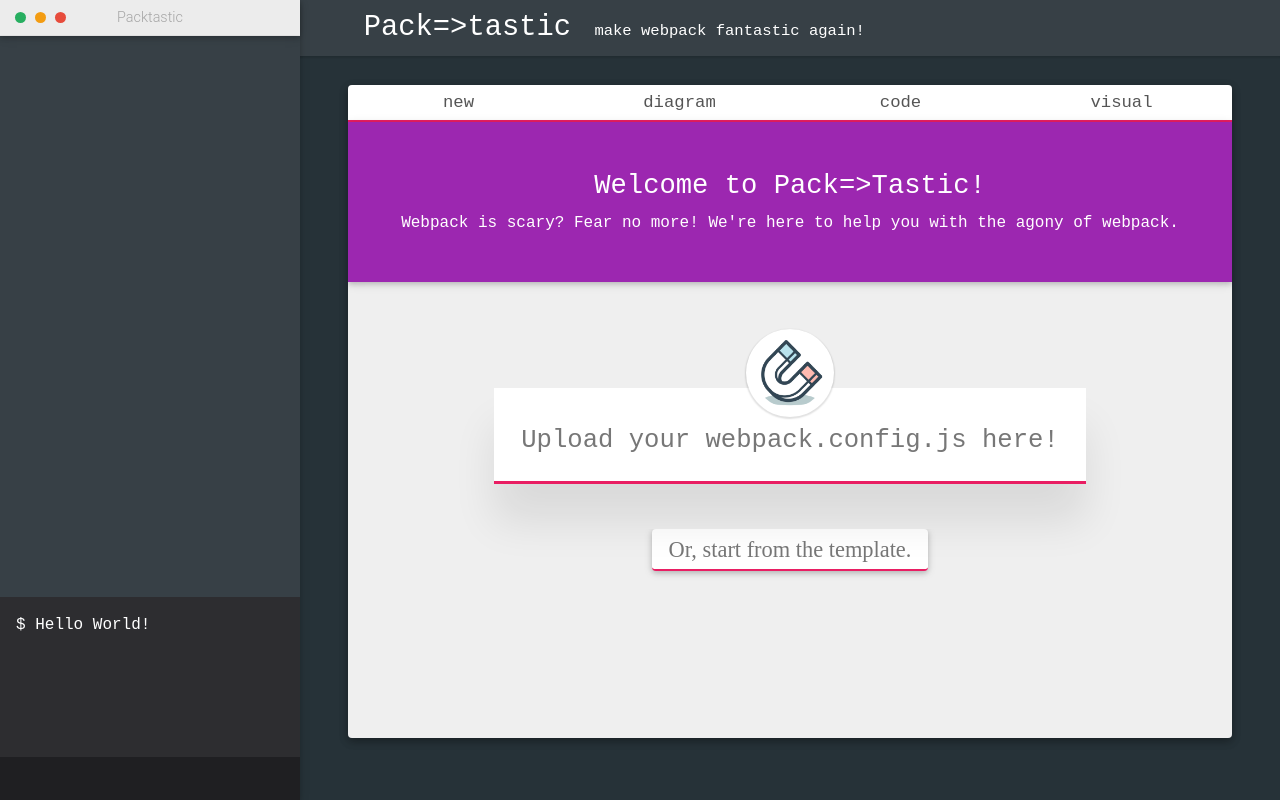
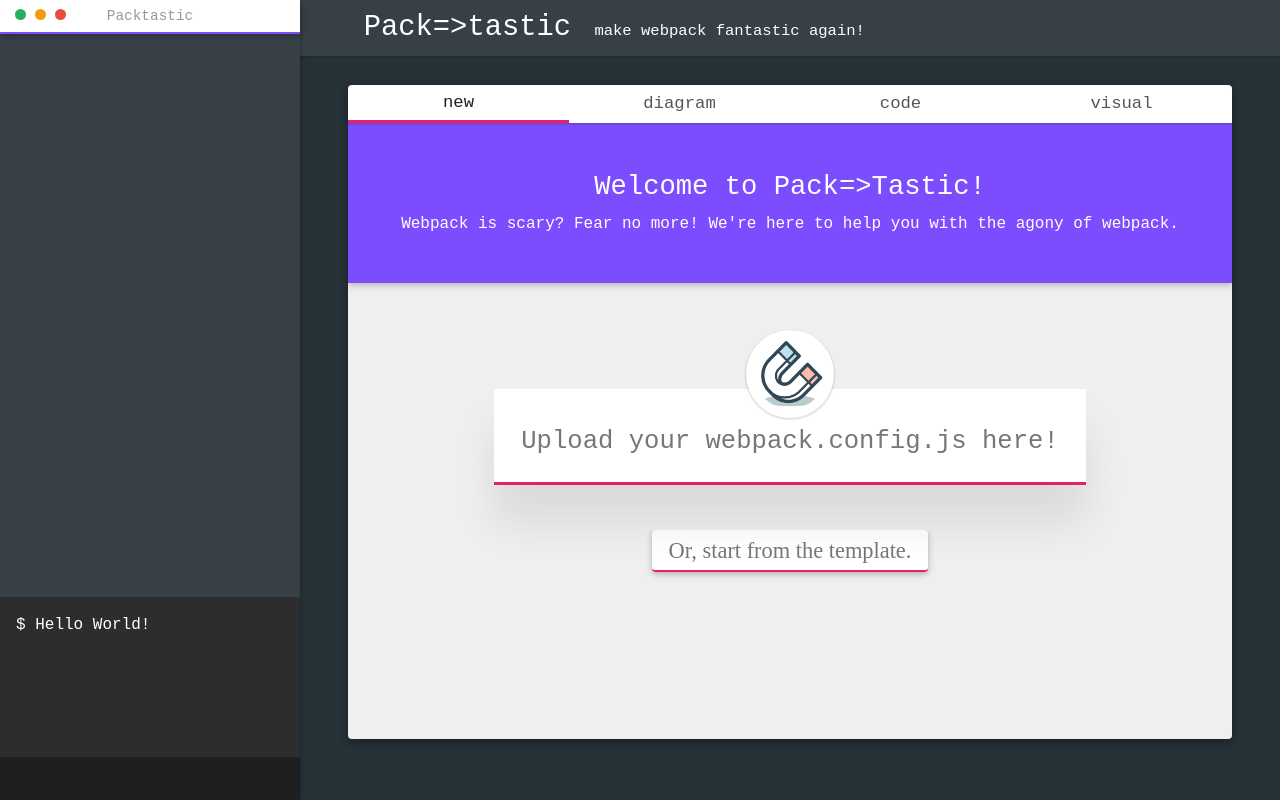
Before and after one commit to heypoom/pwahacks, a React app: page /new in a window 1280 px wide. Built offline with nearby package versions, Linux system fonts and the light colour scheme; a web font is replaced by a local one.

Commit message:
:sparkles: Updated Tab Styling

```diff
--- a/src/components/Create/Initiate.sass
+++ b/src/components/Create/Initiate.sass
@@ -15,12 +15,15 @@
   flex-direction: column
   min-height: 10em
   color: white
-  background: #9C27B0
+  background: $primary
   // background: #9C27B0
   padding: 1em 1em
   box-shadow: 0 2px 5px 0 rgba(0,0,0,0.16), 0 2px 10px 0 rgba(0,0,0,0.12)
   position: relative
   z-index: 1
+
+  @media screen and (max-width: $breakpoint)
+    padding: 1.6em 1em
 
   h1
     margin: 0
--- a/src/components/Tabs/Tab.sass
+++ b/src/components/Tabs/Tab.sass
@@ -5,16 +5,18 @@
   align-items: center
   background: white
   box-shadow: $z1
+  position: relative
+  z-index: 2
 
-  .tab
-    flex: 1
-    color: #555
-    text-align: center
-    padding: 0.45em 0
-    font-size: 1.08em
-    text-decoration: none
-    border-bottom: 2px solid $accent
+.tab
+  flex: 1
+  color: #555
+  text-align: center
+  padding: 0.45em 0
+  font-size: 1.08em
+  text-decoration: none
+  // border-bottom: 2px solid $primary
 
-  .tab.active
-    background: $primary
-    color: white
+.active
+  color: #222
+  border-bottom: 3px solid $accent
--- a/src/components/Tabs/index.js
+++ b/src/components/Tabs/index.js
@@ -5,9 +5,9 @@
 
 const Tabs = () => (
   <div className={s.tabs}>
-    {["new", "diagram", "code", "visual"].map(route => (
-      <NavLink to={route} key={route} className={s.tab} isActive={console.log}>
-        {route}
+    {["/new", "/diagram", "/code", "/visual"].map(route => (
+      <NavLink to={route} key={route} className={s.tab} activeClassName={s.active}>
+        {route.substring(1)}
       </NavLink>
     ))}
   </div>
--- a/src/components/Workspace/Workspace.sass
+++ b/src/components/Workspace/Workspace.sass
@@ -19,14 +19,13 @@
     display: none
 
 .sidebar > .titlebar
-  background: #ececec
-  padding: .6rem 0
-  font-family: Roboto
+  background: white
+  padding: .5rem 0
   line-height: 1rem
   font-size: .9rem
   position: relative
-  color: #a5a5a5
-  border-bottom: 1px solid #e0e0e0
+  color: #999
+  border-bottom: 2px solid $primary
   text-align: center
   box-shadow: 0 2px 5px 0 rgba(0,0,0,0.16), 0 2px 10px 0 rgba(0,0,0,0.12)
 
@@ -34,7 +33,7 @@
     position: absolute
     top: 0
     left: 0
-    margin-top: 12px
+    margin-top: 9px
     margin-left: 35px
     width: 11px
     height: 11px
```
